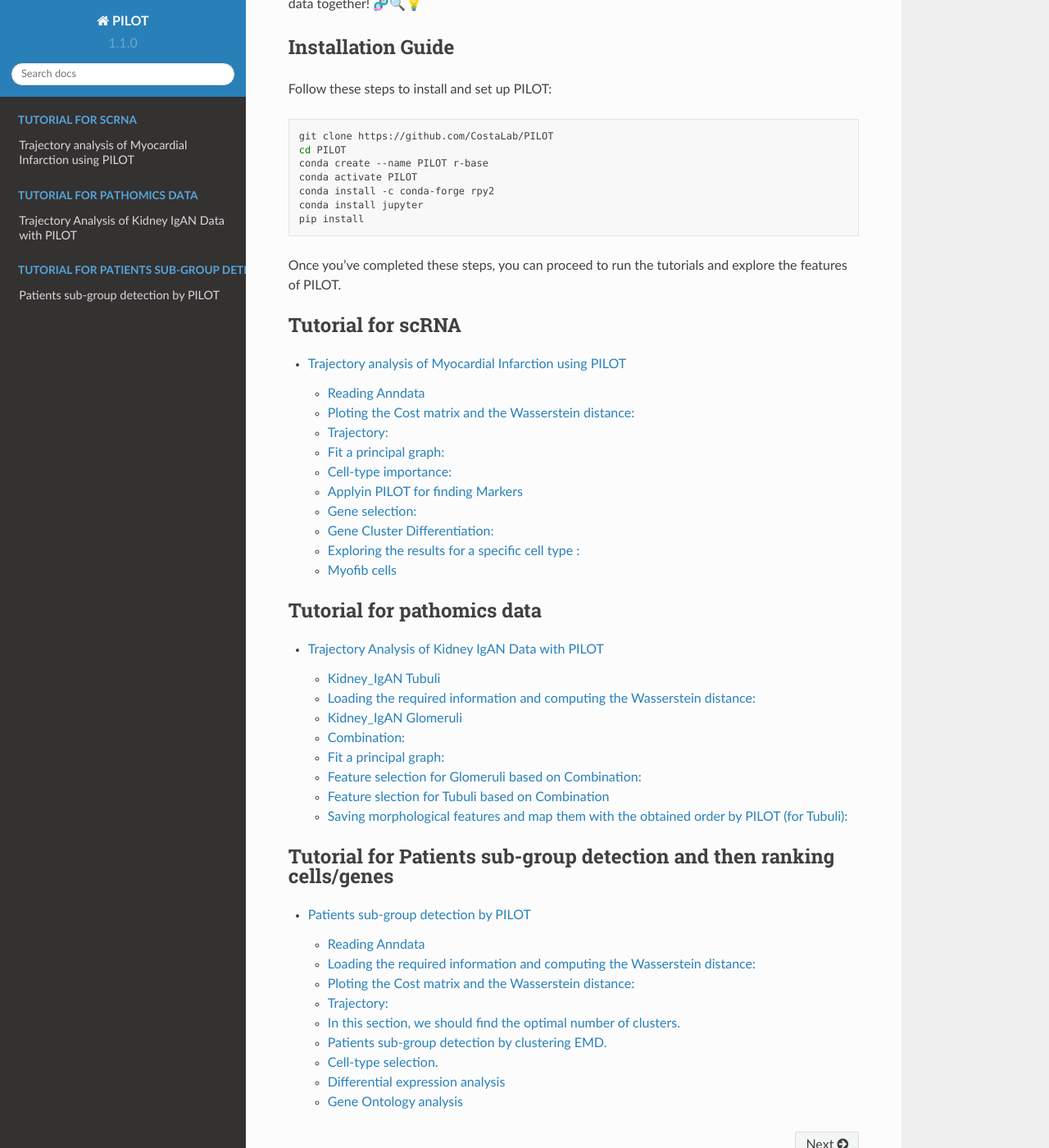
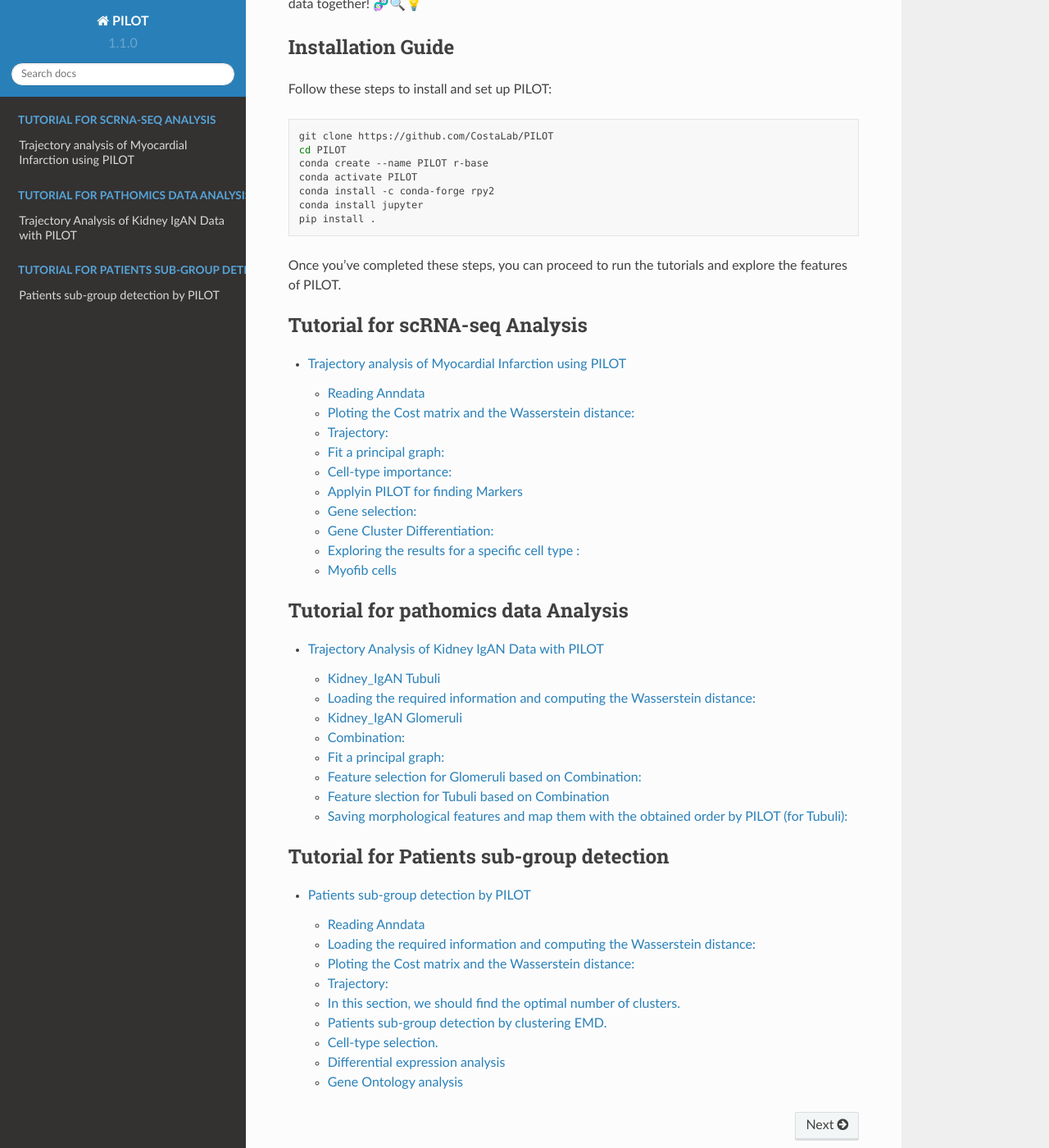
Before and after one commit to CostaLab/PILOT, a Sphinx documentation site: the page built from docs/source/index.md, in a window 1280 px wide and 1400 px high, scrolled down 444 px. Shown: the whole window at 82% size. Built offline with Sphinx 7.4.7 and the Read the Docs theme 2.0.0, drawn with Linux system fonts in a browser that asks for light colours.

````diff
--- a/docs/source/index.md
+++ b/docs/source/index.md
@@ -11,13 +11,15 @@
 Follow these steps to install and set up PILOT:
 
 ```bash
+
 git clone https://github.com/CostaLab/PILOT
 cd PILOT
 conda create --name PILOT r-base
 conda activate PILOT
 conda install -c conda-forge rpy2
 conda install jupyter
-pip install
+pip install .
+
 ```
 Once you've completed these steps, you can proceed to run the tutorials and explore the features of PILOT.
 
@@ -25,7 +27,7 @@ Once you've completed these steps, you can proceed to run the tutorials and expl
 
 ```{toctree}
 ---
-caption: Tutorial for scRNA
+caption: Tutorial for scRNA-seq Analysis
 maxdepth: 2
 ---
 Myocardial_infarction
@@ -34,7 +36,7 @@ Myocardial_infarction
 ```{toctree}
 ---
 maxdepth: 2
-caption: Tutorial for pathomics data
+caption: Tutorial for pathomics data Analysis
 ---
 Combination_Kidney_IgAN
 ```
@@ -42,7 +44,7 @@ Combination_Kidney_IgAN
 ```{toctree}
 ---
 maxdepth: 2
-caption: Tutorial for  Patients sub-group detection and then ranking cells/genes
+caption: Tutorial for Patients sub-group detection
 ---
 Patients_sub_group_detection
 ```
````
Also changed, not shown: README.md (+2 -2 lines).
